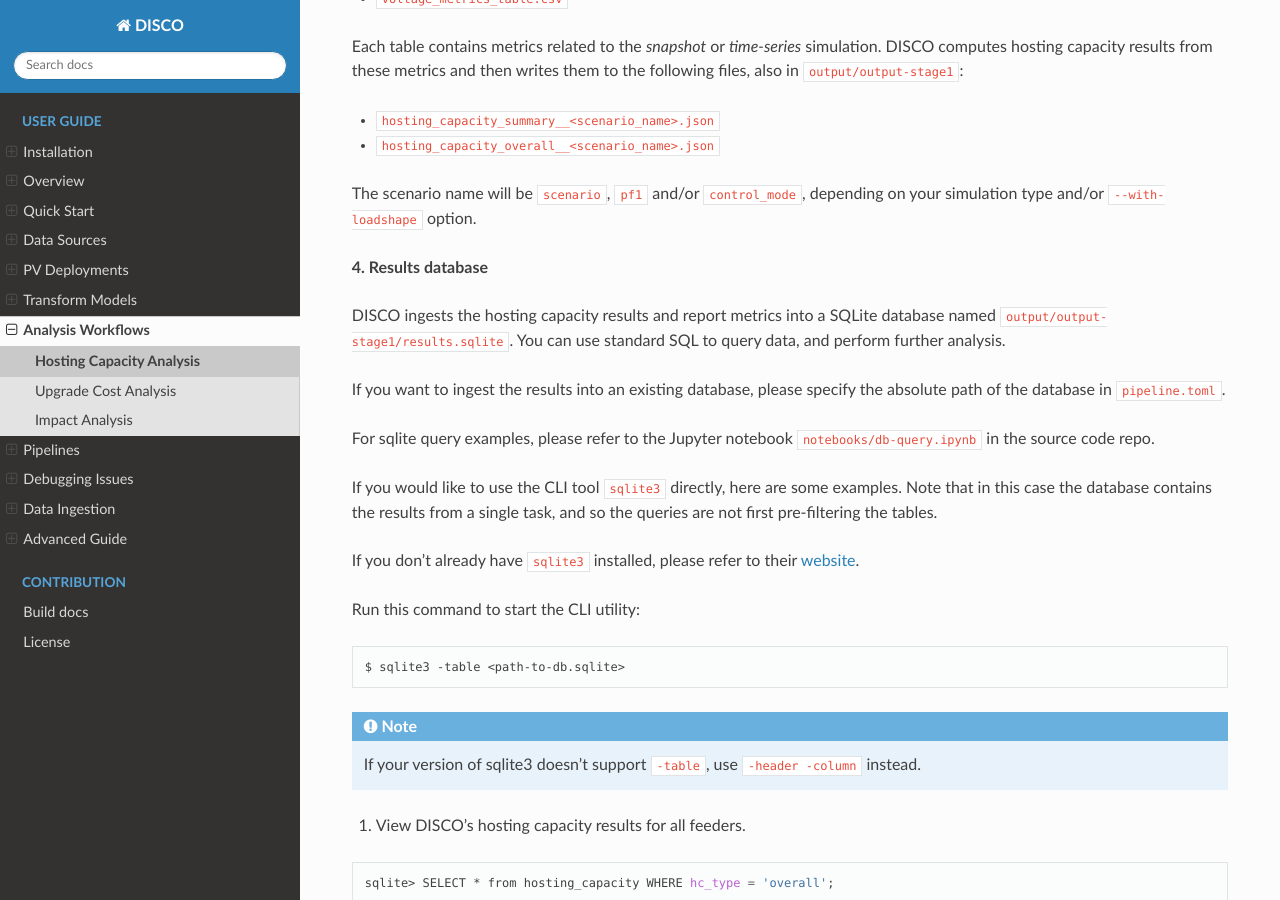
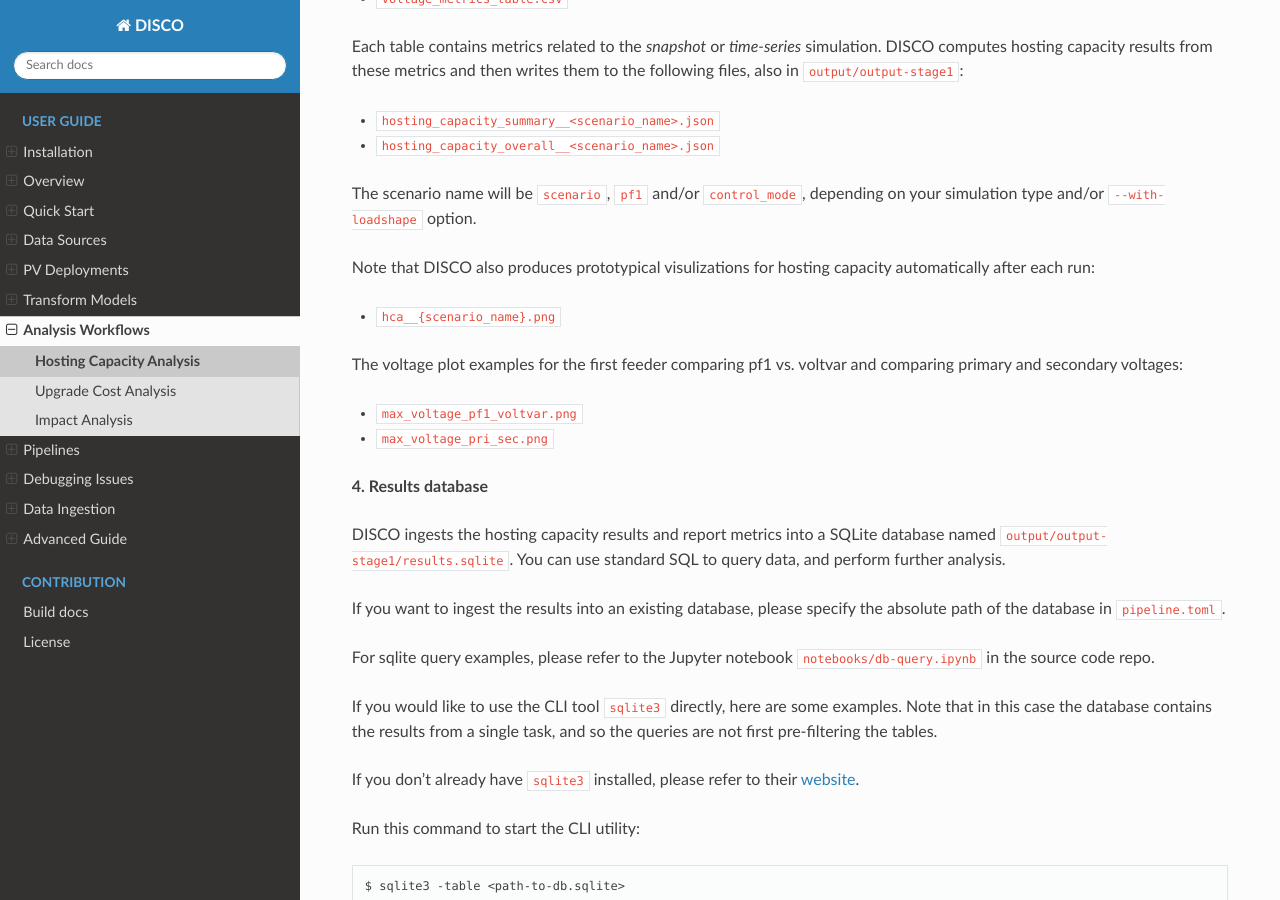
Before and after one commit to NREL/disco, a Sphinx documentation site: the page built from docs/source/analysis-workflows/hosting-capacity-analysis.rst, in a window 1280 px wide and 900 px high, scrolled down 2329 px. Built offline with Sphinx 7.4.7 and the Read the Docs theme 2.0.0, drawn with Linux system fonts in a browser that asks for light colours.

Commit message:
update doc in hosting capacity analysis.rst vis

```diff
--- a/docs/source/analysis-workflows/hosting-capacity-analysis.rst
+++ b/docs/source/analysis-workflows/hosting-capacity-analysis.rst
@@ -127,6 +127,14 @@ also in ``output/output-stage1``:
 The scenario name will be ``scenario``, ``pf1`` and/or ``control_mode``, depending on your
 simulation type and/or ``--with-loadshape`` option.
 
+Note that DISCO also produces prototypical visulizations for hosting capacity automatically after each run:
+
+* ``hca__{scenario_name}.png``
+
+The voltage plot examples for the first feeder comparing pf1 vs. voltvar and comparing primary and secondary voltages:
+
+* ``max_voltage_pf1_voltvar.png``
+* ``max_voltage_pri_sec.png``
 
 **4. Results database**
 
```
